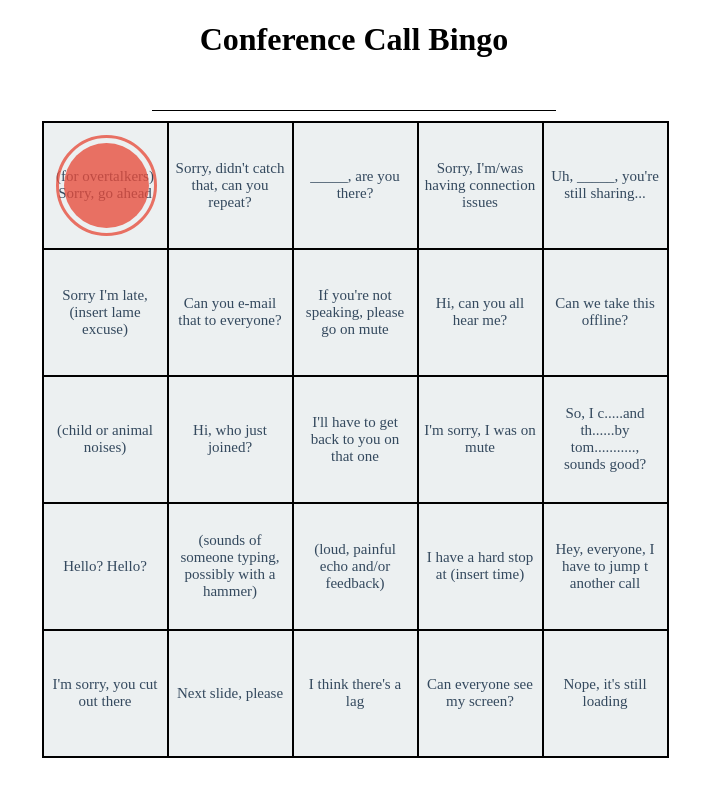
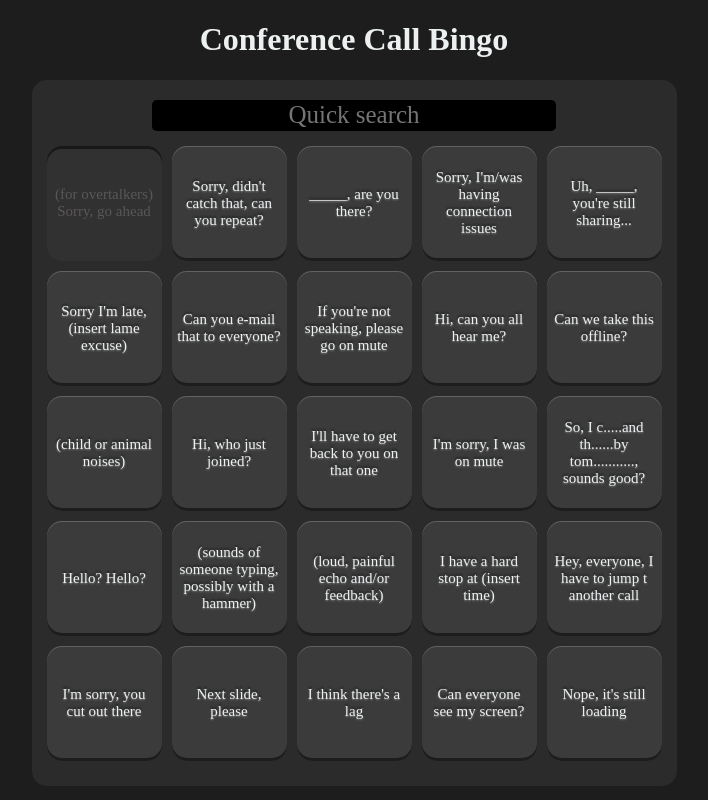
Before and after one commit to olivetreee/games, a plain HTML site: page index.html in a window 1280 px wide. Both pictures are taken after a click on the element "(for overtalkers) Sorry, go ahead". Shown: the whole page, without its empty margins (286-994 px from the left). Drawn offline with nearby package versions, Linux system fonts and the light colour scheme; a web font is replaced by a local one.

Commit message:
Better styles

```diff
--- a/index.css
+++ b/index.css
@@ -1,6 +1,11 @@
 body {
 	font-family: Oldenburg;
 	text-align: center;
+	background-color: #1d1d1d;
+}
+
+h1 {
+	color: #ecf0f1;
 }
 
 #quick-search {
@@ -11,6 +16,9 @@ body {
 	text-align: center;
 	width: 400px;
 	font-family: Oldenburg;
+	background-color: black;
+	color: white;
+	border-radius: 5px;
 }
 
 #quick-search:focus {
@@ -21,11 +29,9 @@ body {
 	text-align: center;
 	margin: auto;
 	width: 625px;
-}
-
-.card-wrapper {
-	width: 625px;
-	border: solid 1px black;
+	background-color: #2b2b2b;
+	border-radius: 15px;
+	padding: 20px 10px;
 }
 
 .hide-wrapper {
@@ -38,17 +44,24 @@ body {
 }
 
 .cell {
-	width: 125px;
-	height: 125px;
-	color: #34495e;
-	background: #ecf0f1;
+	width: 105px;
+	height: 115px;
+	color: #ecf0f1;
+	/*color: #34495e;*/
+	background-color: #3b3b3b;
+	/*background: #ecf0f1;*/
 	display: flex;
 	align-items: center;
 	justify-content: center;
-	border: solid 1px black;
+	border-radius: 15px;
+	/*border: 8px solid #2b2b2b;*/
+	/*border: solid 1px black;*/
 	padding: 0 5px;
+	margin: 5px;
 	font-size: 15px;
 	position: relative;
+	box-shadow: inset 0px -3px 0px rgba(0,0,0,.5), inset 0px 1px 0px rgba(255,255,255,.2);
+	text-shadow: 0px -2px 2px rgba(0,0,0,.5), 0px 1px 2px rgba(255,255,255,.4);
 }
 
 
@@ -77,8 +90,20 @@ body {
 
 .cell:hover {
 	cursor: pointer;
-	color: #34495e;
-	background: #bdc3c7;
+	/*color: #34495e;*/
+	/*background: #bdc3c7;*/
+	background-color: #4b4b4b;
+}
+
+.cell-marked{
+	background-color: #313132;
+	box-shadow: inset 0px 3px 0px rgba(0,0,0,.5);
+	color: #5a5757;
+	text-shadow: none;
+}
+
+.cell-marked:hover {
+	background-color: #222;
 }
 
 .header .cell {
--- a/index.html
+++ b/index.html
@@ -10,7 +10,7 @@
 	<body>
 		<h1>Conference Call Bingo</h1></div>
 		<div class="main-wrapper">
-			<input id="quick-search"/>
+			<input id="quick-search" placeholder="Quick search"/>
 			<div class="card-wrapper"></div>
 		</div>
 		<div class="win-prize hide-wrapper">
--- a/index.js
+++ b/index.js
@@ -104,7 +104,7 @@ function hitBingo(cell) {
 	var checkLine = function(start, inc) {
 		var currentCellMarked;
 		for (var count = 1; count <= 5; count++) {
-			if (!($("#cell-"+start).hasClass("cell-mark"))) return false;
+			if (!($("#cell-"+start).hasClass("cell-marked"))) return false;
 			start += inc;
 		}
 		return true;
@@ -124,7 +124,7 @@ function gameOver() {
 
 function clickHandler(e) {
 	var cell = e.target;
-	$(cell).toggleClass("cell-mark");
+	$(cell).toggleClass("cell-marked");
 	$("#quick-search")[0].value = "";
 	if (hitBingo(cell)) return gameOver() ;
 	resetCellHighlights();
```
